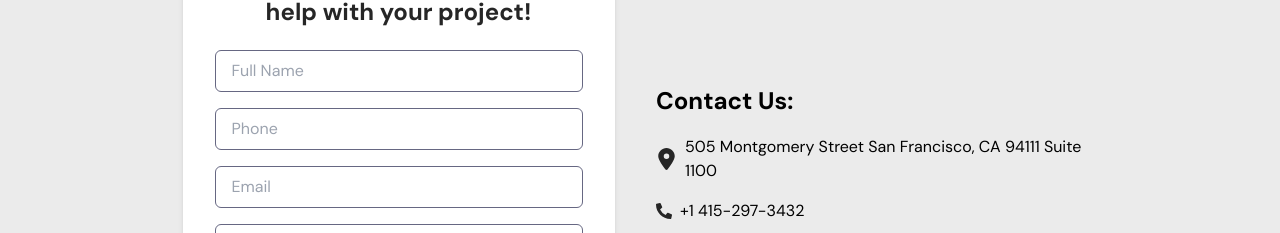
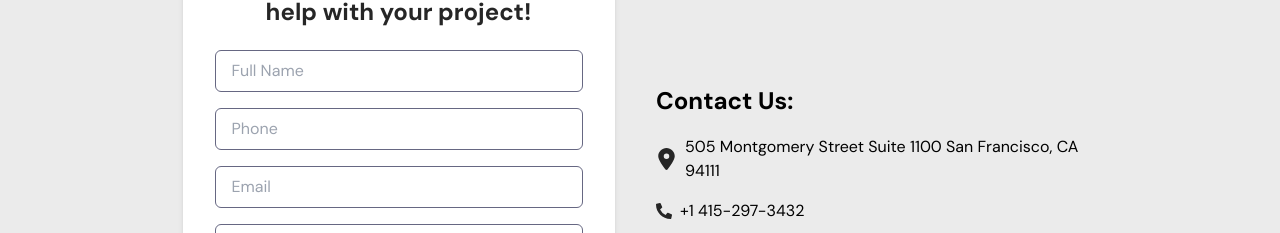
Before and after one commit to SMTech24-official/Pali_Group_Service_LLC, a React (Vite) app: page / in a window 1280 px wide. Shown: the part 7480-7713 px from the top of the page. Built offline with nearby package versions, Linux system fonts and the light colour scheme.

Commit message:
address updated

```diff
--- a/src/components/Contact.jsx
+++ b/src/components/Contact.jsx
@@ -82,34 +82,7 @@ const Contact = () => {
         console.error("Error:", error);
       });
 
-    // try {
-    //   const res = await submitContactForm(payload).unwrap();
-    //   console.log({ res });
-    //   toast.success("Message submitted successfully!", {
-    //     position: "top-center",
-    //     autoClose: 3000,
-    //     hideProgressBar: true,
-    //     closeOnClick: true,
-    //     pauseOnHover: true,
-    //     draggable: true,
-    //   });
-    //   setMailData({
-    //     fullName: "",
-    //     phone: "",
-    //     email: "",
-    //     subject: "",
-    //     message: "",
-    //   });
-    // } catch (err) {
-    //   toast.error("Failed to submit the message!", {
-    //     position: "top-center",
-    //     autoClose: 3000,
-    //     hideProgressBar: true,
-    //     closeOnClick: true,
-    //     pauseOnHover: true,
-    //     draggable: true,
-    //   });
-    // }
+
   };
 
   // Animation Variants
@@ -241,8 +214,7 @@ const Contact = () => {
             </h3>
             <ul className="space-y-4">
               <li className="flex items-center justify-start lg:justify-start">
-                <FaLocationDot className="text-default mr-2 text-[22px]" /> 505
-                Montgomery Street San Francisco, CA 94111 Suite 1100
+                <FaLocationDot className="text-default mr-2 text-[22px]" /> 505 Montgomery Street Suite 1100 San Francisco, CA 94111
               </li>
               <li className="flex items-center justify-start lg:justify-start">
                 <FaPhoneAlt className="text-default mr-2" /> +1 415-297-3432
```
